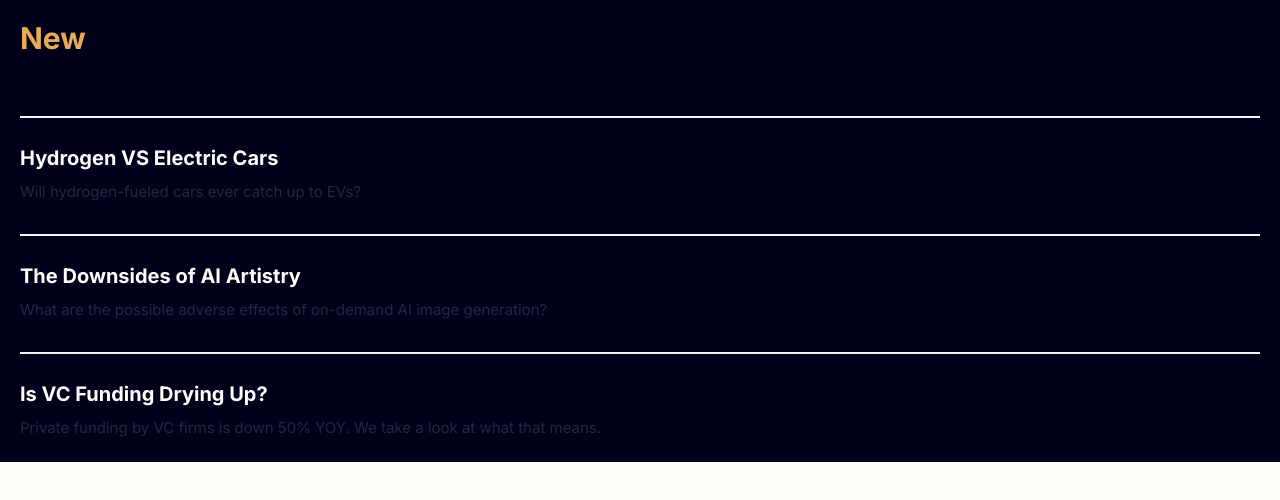
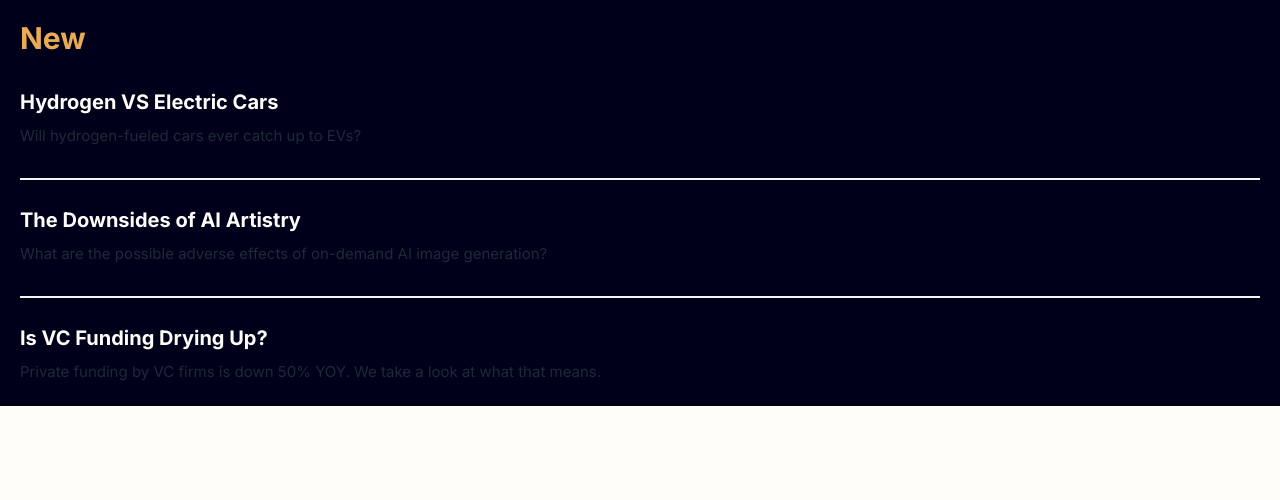
Before and after one commit to chungvuiloong/news-landing-page, a Next.js app: page / in a window 1280 px wide. Shown: the top 500 px of the page. Built offline with nearby package versions, Linux system fonts and the light colour scheme.

Commit message:
Made divider appear after the second div.

```diff
--- a/src/components/NewNews.tsx
+++ b/src/components/NewNews.tsx
@@ -28,7 +28,7 @@ const NewNews = () => {
                 {
                     news_data.map((data, i) =>
                     <div key={i} className='flex flex-col gap-1.5'>
-                        {<hr className='mt-7 mb-5 h-0.5 border-t-0 bg-neutral-100 opacity-100' />}
+                        { i !== 0 ? <hr className='mt-7 mb-5 h-0.5 border-t-0 bg-neutral-100 opacity-100' /> : <></>}
                         <h3 className='text-Off-white text-xl font-bold'>{data.heading}</h3>
                         <p className='text-[15px] leading-7'>{data.paragraph}</p>
                     </div>
```
